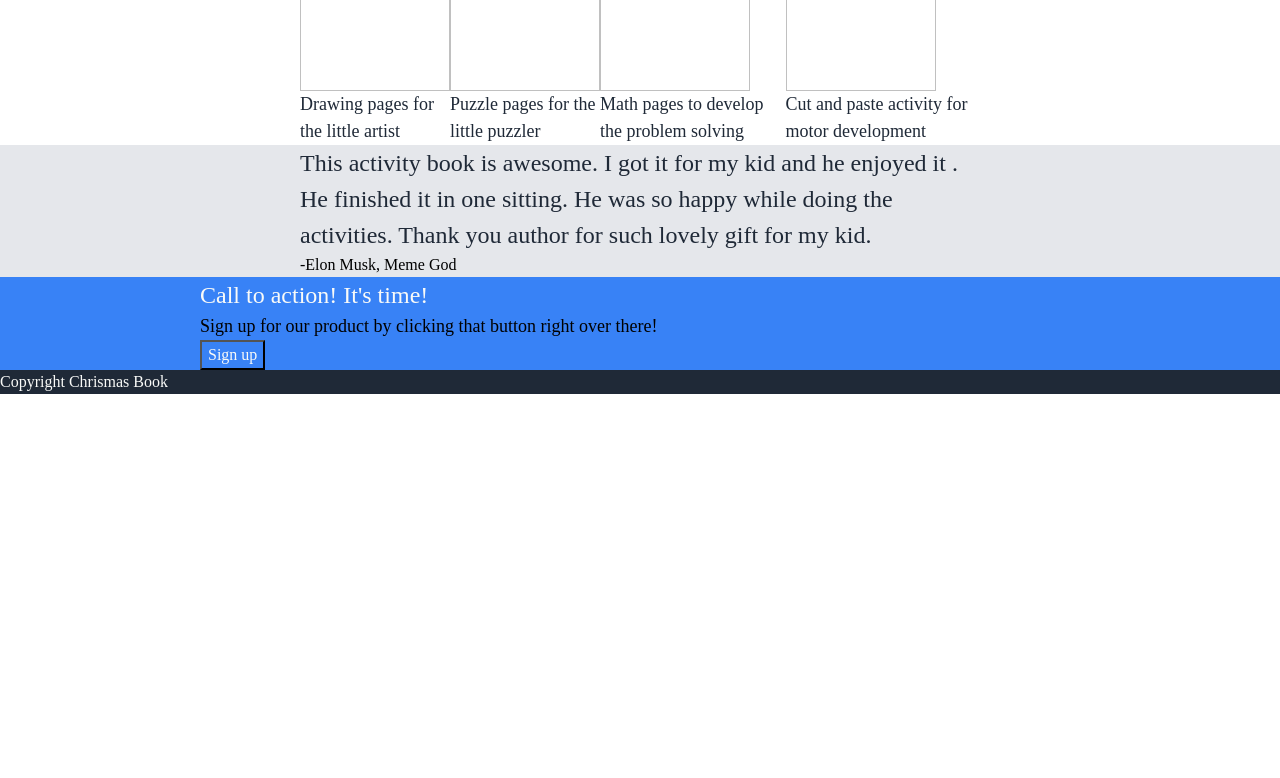
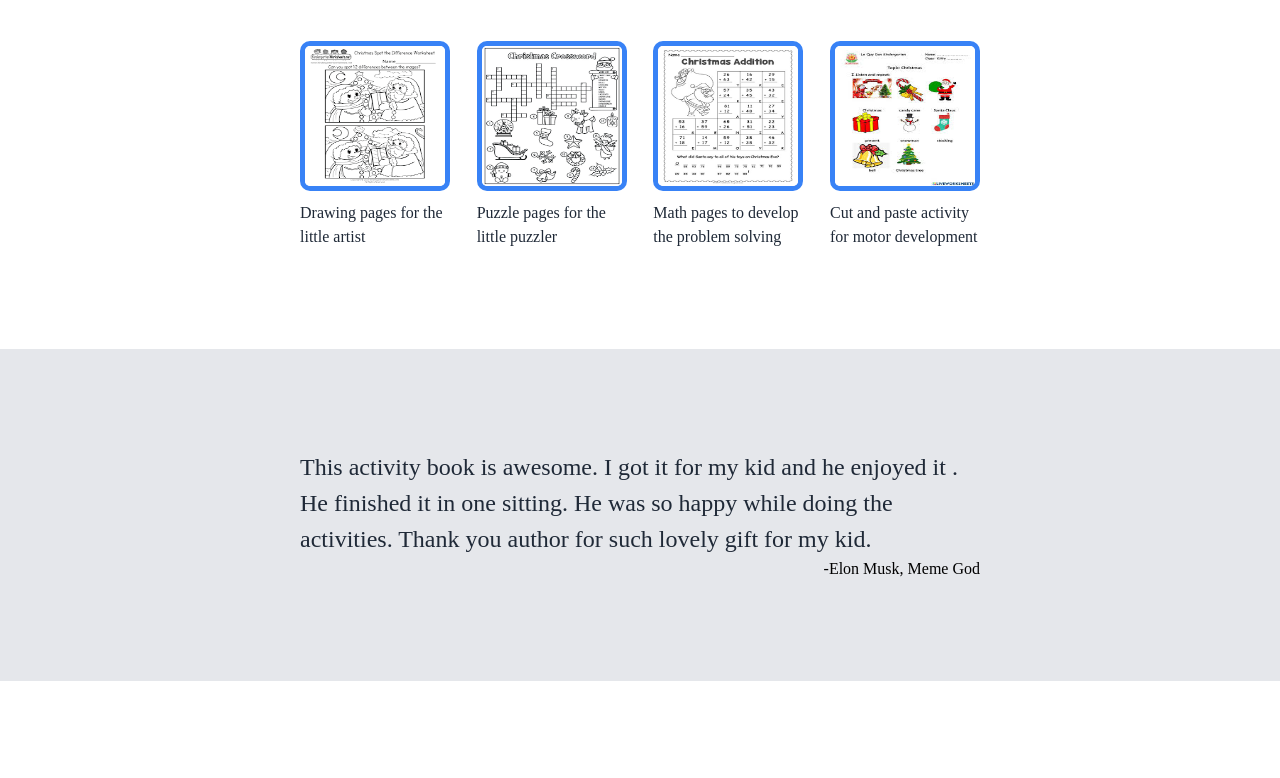
Before and after one commit to pradeeps4ini/landingPage, a plain HTML site: page index.html in a window 1280 px wide. Shown: the part 683-1461 px from the top of the page. Before the commit the page ends 1077 px from the top, so only its background shows below. Drawn offline with Linux system fonts and the light colour scheme.

Commit message:
styles applied to all the sections

```diff
--- a/index.html
+++ b/index.html
@@ -18,7 +18,7 @@
     </header>
 
     <section>
-      <article class="one flex dark-bg0">
+      <article class="one flex flex-sb .gap20 dark-bg0">
         <div class="headingDiv">
           <h1 class="fs0 fc-light0">This Chrismas Activity book is awesome.</h1>
           <p class="fs3 fc-medium1">This book has activities to stimulate the growth of right and left brain of your little champs.</p>
@@ -30,35 +30,35 @@
       </article>
       <article class="two">
         <h2 class="fs1 fc-dark0">Features of the Activity Book</h2>
-        <div class="flex">
+        <div class="demo-img flex flex-sb">
           <div>
-            <img src="" alt="" height="150px" width="150px">
+            <img src="./images/worksheet1.png" alt="" height="150px" width="150px">
             <p class="fs3 fc-medium0">Drawing pages for the little artist</p>
           </div>
           <div>
-            <img src="" alt="" height="150px" width="150px">
+            <img src="./images/worksheet2.png" alt="" height="150px" width="150px">
             <p class="fs3 fc-medium0">Puzzle pages for the little puzzler</p>
           </div>
           <div>
-            <img src="" alt="" height="150px" width="150px">
+            <img src="./images/worksheet3.png" alt="" height="150px" width="150px">
             <p class="fs3 fc-medium0">Math pages to develop the problem solving</p>
           </div>
           <div>
-            <img src="" alt="" height="150px" width="150px">
+            <img src="./images/worksheet4.jpeg" alt="" height="150px" width="150px">
             <p class="fs3 fc-medium0">Cut and paste activity for motor development</p>
           </div>
         </div>
       </article>
       <article class="three light-bg">
         <p class="fs2 fc-medium0">This activity book is awesome. I got it for my kid and he enjoyed it . He finished it in one sitting. He was so happy while doing the activities. Thank you author for such lovely gift for my kid.</p>
-        <p>-Elon Musk, Meme God</p>
+        <p class="quote-author">-Elon Musk, Meme God</p>
       </article>
-      <article class="four dark-bg1">
+      <article class="four flex flex-sb dark-bg2">
         <div>
-          <p class="fs2 fc-light0">Call to action! It's time!</p>
-          <p class="fs3">Sign up for our product by clicking that button right over there!</p>
+          <p class="action-word fs2 fc-light0">Call to action! It's time!</p>
+          <p class="fs4 fc-light0">Sign up for our product by clicking that button right over there!</p>
         </div>
-        <button class="fc-light0 dark-bg1">Sign up</button>
+        <button type="button" class="fc-light0 dark-bg1">Sign up</button>
       </article>
     </section>
 
--- a/style.css
+++ b/style.css
@@ -35,6 +35,15 @@ p, h1, h2, h3, h4, h5, h6 {
 }
 
 
+button {
+  border: none;
+  border-radius: 10px;
+  background-color: transparent;
+  font-family: inherit;
+  padding: 5px 25px;
+  cursor: pointer;
+}
+
 /* general classes */
 
 .flex {
@@ -43,6 +52,14 @@ p, h1, h2, h3, h4, h5, h6 {
 
 .flex-sb {
   justify-content: space-between;
+}
+
+.gap20 {
+  gap: 20px;
+}
+
+.gap30 {
+  gap: 30px;
 }
 
 .dark-bg0 {
@@ -54,6 +71,10 @@ p, h1, h2, h3, h4, h5, h6 {
 }
 
 .dark-bg1 {
+  background-color: #3882F6;
+}
+
+.dark-bg2 {
   background-color: #3882F6;
 }
 
@@ -118,3 +139,64 @@ section .one {
 .headingDiv {
   width: 500px;
 }
+
+h1 {
+  line-height: 1.2;
+}
+
+.headingDiv > * {
+  padding-bottom: 10px;
+}
+
+section .two {
+  padding-top: 50px;
+  padding-bottom: 100px;
+}
+
+h2 {
+  text-align: center;
+  margin-bottom: 50px;
+}
+
+.demo-img > div {
+  width: 150px;
+}
+
+section .three {
+  padding-top: 100px;
+  padding-bottom: 100px;
+}
+
+.quote-author {
+  text-align: right;
+}
+
+
+.demo-img img {
+  border: 5px solid #3882F6;
+  border-radius: 10px;
+  margin-bottom: 10px;
+}
+
+.demo-img p {
+  font-size: 16px;
+}
+
+
+section .four {
+  margin: 100px 150px;
+  padding: 30px 100px;
+}
+
+.action-word {
+  font-weight: bold;;
+}
+
+.four button {
+  border: 1px solid #F9FAF8;
+  font-weight: bold;
+}
+
+footer p {
+  text-align: center;
+}
```
Also changed, not shown: images/worksheet1.png (added), images/worksheet2.png (added), images/worksheet3.png (added), images/worksheet4.jpeg (added).
